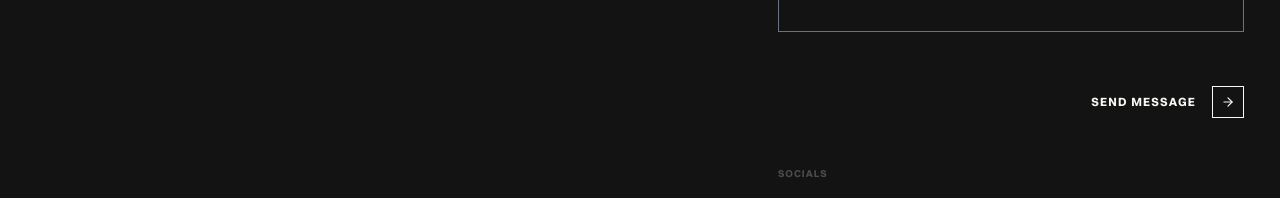
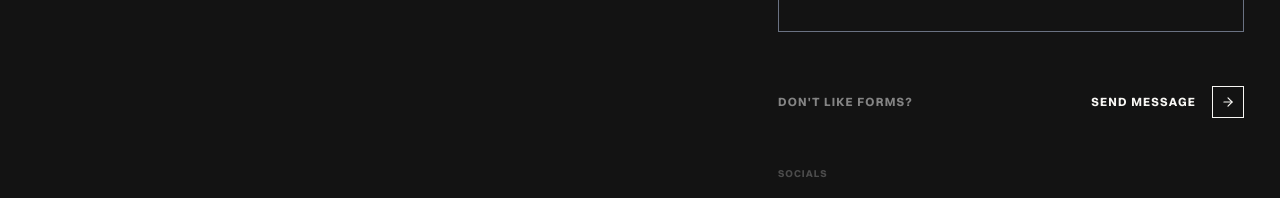
Before and after one commit to PedroLunet/pedrolunet.dev, a SvelteKit app: page /contact in a window 1280 px wide. Shown: the part 496-694 px from the top of the page. Built offline with nearby package versions, Linux system fonts and the light colour scheme.

Commit message:
added email copy feature

```diff
--- a/src/routes/contact/+page.svelte
+++ b/src/routes/contact/+page.svelte
@@ -1,7 +1,7 @@
 <script lang="ts">
 	import { onMount } from 'svelte';
 	import { enhance } from '$app/forms';
-	import { ArrowRight, LoaderCircle, X } from '@lucide/svelte';
+	import { ArrowRight, LoaderCircle, X, Copy, Check } from '@lucide/svelte';
 	import { fade, scale } from 'svelte/transition';
 	import { backOut } from 'svelte/easing';
 	import gsap from 'gsap';
@@ -11,6 +11,15 @@
 	let loading = $state(false);
 	let time = $state('');
 	let showSuccessPopup = $state(false);
+
+	let emailCopied = $state(false);
+	let isHovered = $state(false);
+
+	function handleEmailClick() {
+		navigator.clipboard.writeText('hello@pedrolunet.dev');
+		emailCopied = true;
+		setTimeout(() => (emailCopied = false), 2000);
+	}
 
 	onMount(() => {
 		const interval = setInterval(() => {
@@ -170,7 +179,45 @@
 					</div>
 				{/if}
 
-				<div class="flex justify-end pt-4">
+				<div class="flex items-center justify-end pt-4 md:justify-between">
+					<button
+						type="button"
+						onclick={handleEmailClick}
+						onmouseenter={() => (isHovered = true)}
+						onmouseleave={() => {
+							isHovered = false;
+							emailCopied = false;
+						}}
+						class="group hidden items-center overflow-hidden text-left md:grid"
+					>
+						<span
+							class="col-start-1 row-start-1 block py-2 text-xs font-bold tracking-widest text-text-secondary uppercase transition-transform duration-300"
+							class:translate-y-[-100%]={isHovered}
+						>
+							Don't like forms?
+						</span>
+
+						<div
+							class="col-start-1 row-start-1 flex items-center gap-2 py-2 transition-transform duration-300"
+							class:translate-y-full={!isHovered}
+							class:translate-y-0={isHovered}
+						>
+							<span
+								class="text-xs font-bold tracking-widest uppercase transition-colors"
+								class:text-emerald-500={emailCopied}
+								class:text-accent={!emailCopied}
+							>
+								{emailCopied ? 'Copied!' : 'hello@pedrolunet.dev'}
+							</span>
+
+							{#if emailCopied}
+								<Check size={12} class="text-emerald-500" />
+							{:else}
+								<Copy size={12} class="text-accent" />
+							{/if}
+						</div>
+					</button>
+
 					<button
 						type="submit"
 						disabled={loading}
```
